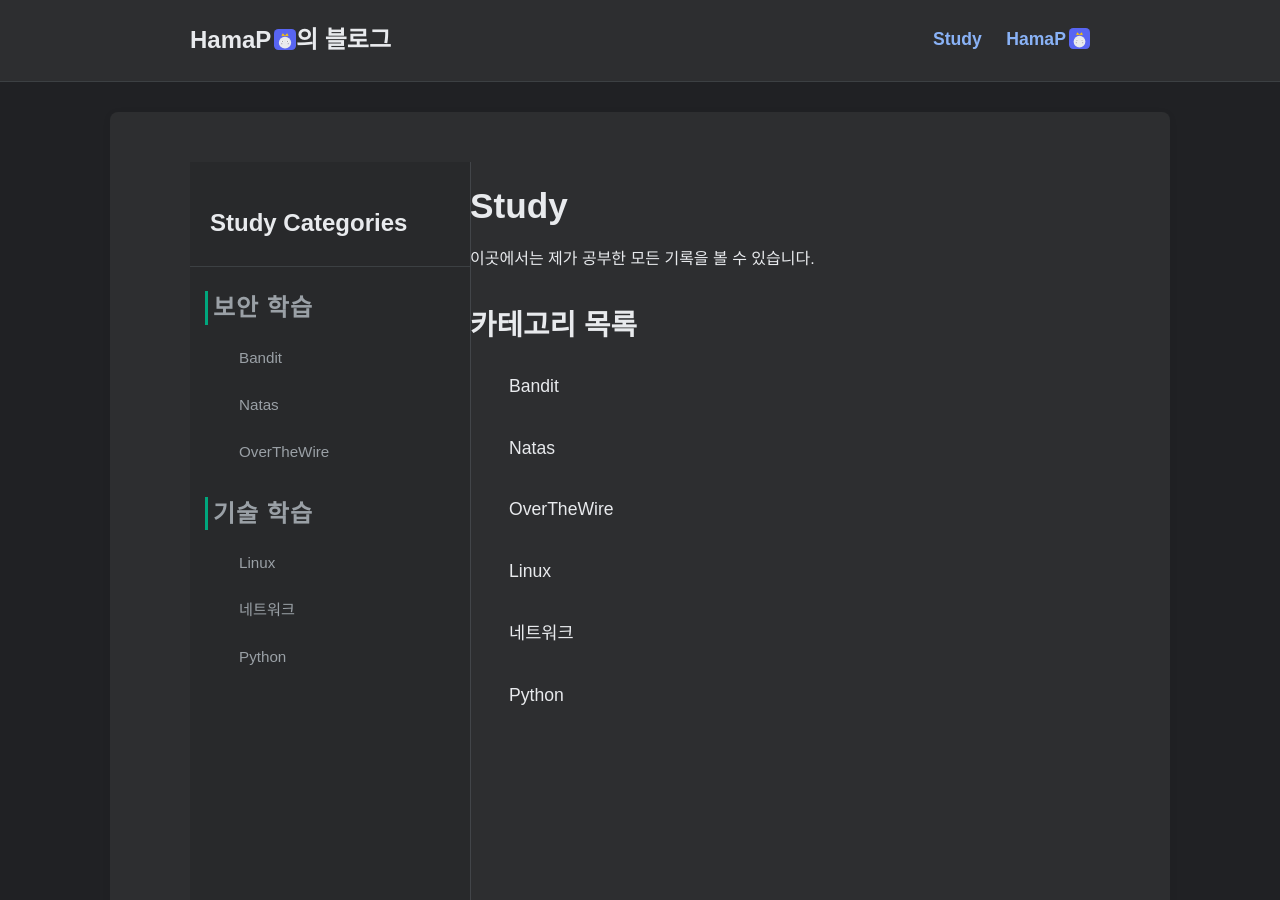
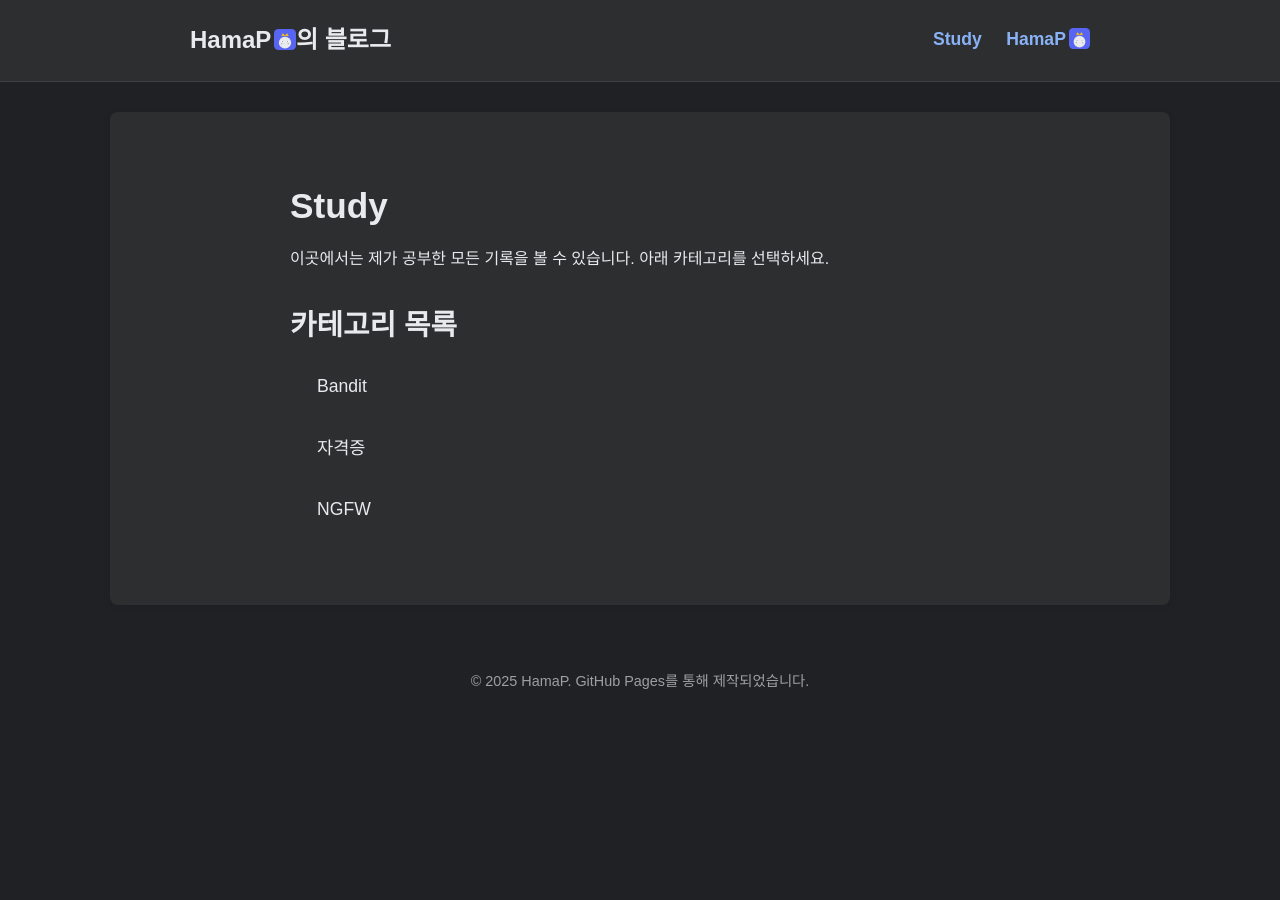
Before and after one commit to HamaP0/HamaP0.github.io, a Jekyll site: the page built from study.html, in a window 1280 px wide and 900 px high. Built offline with Jekyll 4.4.1, drawn with Linux system fonts in a browser that asks for light colours; some web fonts are replaced.

Commit message:
Update study.html

```diff
--- a/study.html
+++ b/study.html
@@ -2,39 +2,11 @@
 layout: default
 title: "Study - HamaP의 블로그"
 ---
-<div class="has-sidebar">
-  <aside class="sidebar">
-    <div class="sidebar-header">
-      <h3 class="sidebar-title">Study Categories</h3>
-    </div>
-    <nav class="sidebar-nav">
-      <h3>보안 학습</h3>
-      <ul>
-        <li><a href="/category/bandit.html"{% if page.url contains '/bandit' %} class="current-page"{% endif %}>Bandit</a></li>
-        <li><a href="/category/natas.html">Natas</a></li>
-        <li><a href="/category/overthewire.html">OverTheWire</a></li>
-      </ul>
-
-      <h3>기술 학습</h3>
-      <ul>
-        <li><a href="/category/linux.html">Linux</a></li>
-        <li><a href="/category/network.html">네트워크</a></li>
-        <li><a href="/category/python.html">Python</a></li>
-      </ul>
-    </nav>
-  </aside>
-
-  <main class="content-area">
-    <h1>Study</h1>
-    <p>이곳에서는 제가 공부한 모든 기록을 볼 수 있습니다.</p>
-    <h2>카테고리 목록</h2>
-    <ul class="category-list">
-      <li><a href="/category/bandit.html">Bandit</a></li>
-      <li><a href="/category/natas.html">Natas</a></li>
-      <li><a href="/category/overthewire.html">OverTheWire</a></li>
-      <li><a href="/category/linux.html">Linux</a></li>
-      <li><a href="/category/network.html">네트워크</a></li>
-      <li><a href="/category/python.html">Python</a></li>
-    </ul>
-  </main>
-</div>
+<h1>Study</h1>
+<p>이곳에서는 제가 공부한 모든 기록을 볼 수 있습니다. 아래 카테고리를 선택하세요.</p>
+<h2>카테고리 목록</h2>
+<ul class="category-list">
+  <li><a href="/category/bandit.html">Bandit</a></li>
+  <li><a href="/category/certification.html">자격증</a></li>
+  <li><a href="/category/ngfw.html">NGFW</a></li>
+</ul>
```
